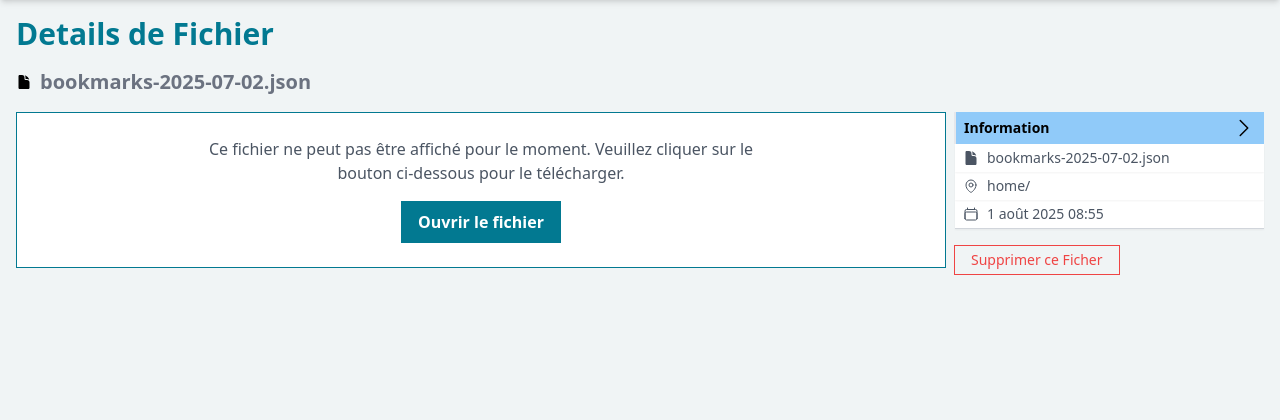
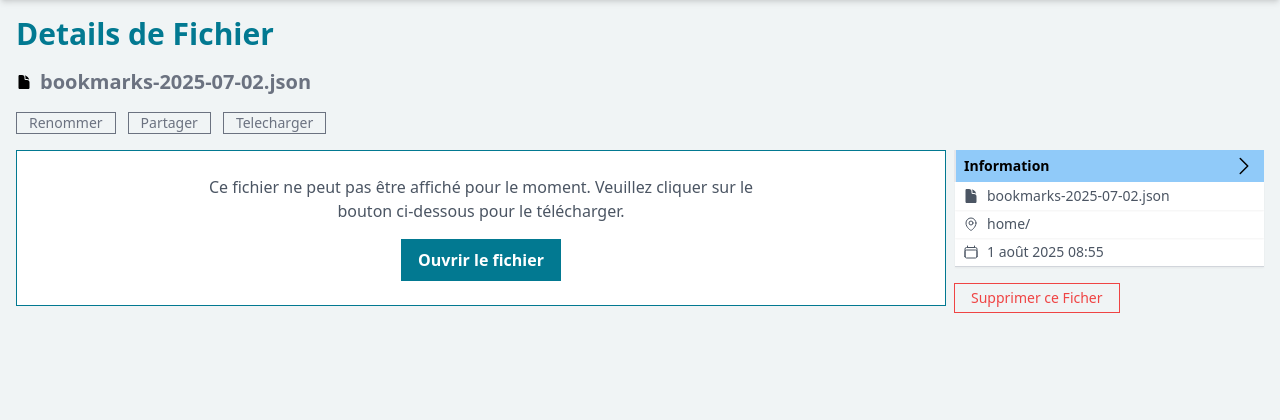
Before and after one commit to msandwidi/file-drve, a Django app: a page that uses drive/templates/drive/file/file-details.html in a window 1280 px wide. Shown: the part 64-484 px from the top of the page. Run offline with Django 5.2, Linux system fonts and the light colour scheme; a user stored in the database is signed in; data comes from the database, SQL or seed files in the repository; both versions use the stored data as it was after the commit.

Commit message:
added file viewing

```diff
--- a/drive/templates/drive/file/file-details.html
+++ b/drive/templates/drive/file/file-details.html
@@ -8,6 +8,13 @@
 <div class="flex items-center space-x-2 mb-4">
     {% include 'partials/record-icon.html' with display_type_group=file.display_type_group %}
     <h1 class="text-md md:text-lg lg:text-xl font-semibold text-gray-500">{{file.display_name}}</h1>
+</div>
+
+<div class="flex space-x-3">
+    <button class="text-sm border border-gray-500 text-gray-500 px-3 py-.5 hover:bg-gray-50">Renommer</button>
+    <a href="{% url 'share-file' file.slug %}" class="text-sm border border-gray-500 text-gray-500 px-3 py-.5 hover:bg-gray-50">Partager</a>
+    <a href="{% url 'view-file' file.slug %}" target="_blank"
+        class="text-sm border border-gray-500 text-gray-500 px-3 py-.5 hover:bg-gray-50">Telecharger</a>
 </div>
 
 <div class="grid md:grid-cols-[3fr_1fr] sm:grid-cols-1 gap-2 mt-4">
```
Also changed, not shown: db.sqlite3.
